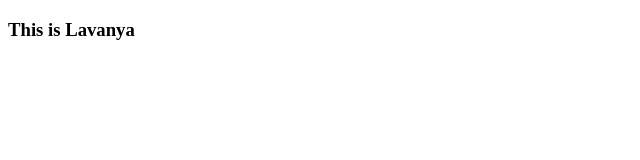
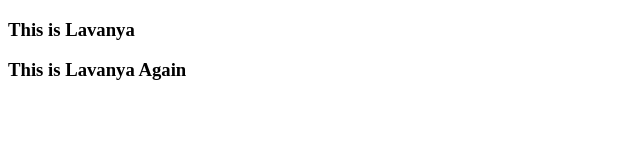
Before and after one commit to mandadapulavanya/naga, a plain HTML site: page index.html in a window 1280 px wide. Shown: the whole page, without its empty margins (0-640 px from the left). Drawn offline with Linux system fonts and the light colour scheme.

Commit message:
lavanya2

```diff
--- a/index.html
+++ b/index.html
@@ -7,5 +7,6 @@
 </head>
 <body>
     <h3>This is Lavanya</h3>
+    <h3>This is Lavanya Again</h3>
 </body>
 </html>
```
